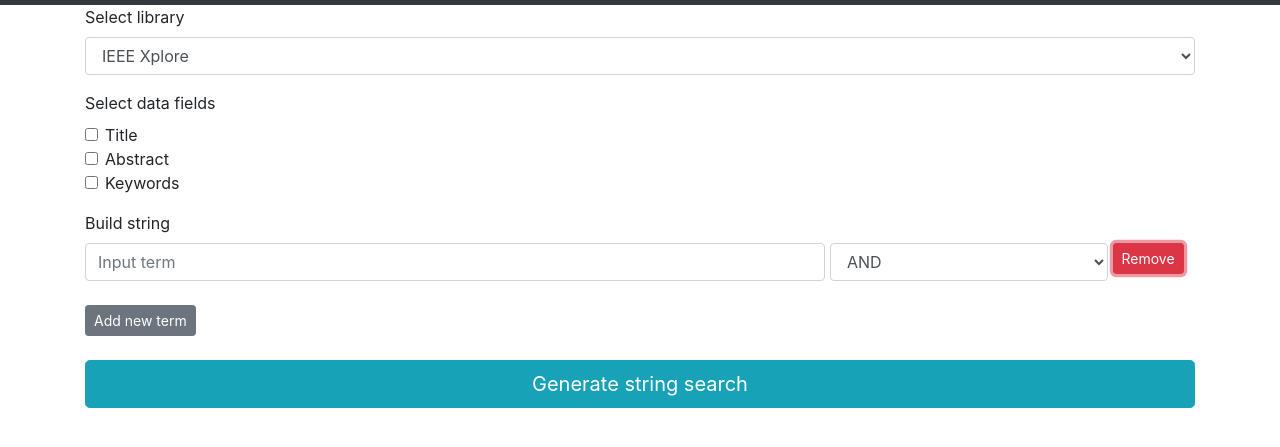
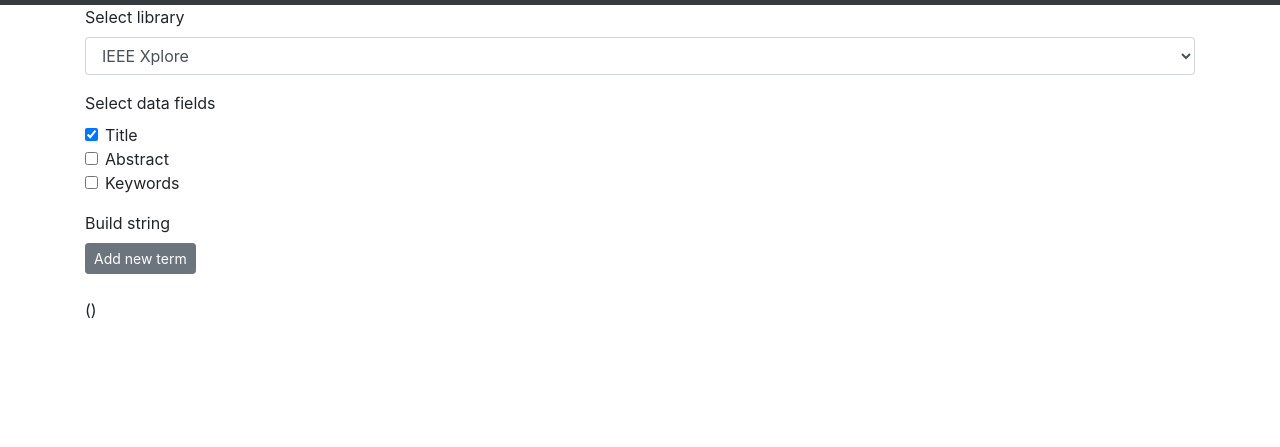
Before and after one commit to simaovsky/string-searcher, a plain HTML site: page index.html in a window 1280 px wide. Both pictures are taken after a click on the button "Remove". Shown: the part 51-498 px from the top of the page. Drawn offline with nearby package versions, Linux system fonts and the light colour scheme.

Commit message:
add first test to operators and  data-field search

```diff
--- /dev/null
+++ b/contents/data-fields.js
@@ -0,0 +1,9 @@
+function replaceAll(str, find, replace) {
+    return str.replace(new RegExp(find, 'g'), replace);
+}
+
+function getDataField(string) {
+    if ($('#title')[0].checked)
+        return replaceAll(string, "data-field", "document-title")
+    return string;
+}
--- /dev/null
+++ b/contents/operators.js
@@ -0,0 +1 @@
+fun
--- a/contents/script.js
+++ b/contents/script.js
@@ -33,12 +33,12 @@ function writeNewTerm() {
     var newId = currentId + 1;
     $(`#row-${currentId}`).append(
         `<div>
-            <input type="text" class="form-control col-sm-8" placeholder="Input term" name="term${newId}" style="float: left; margin-right: 5px" id="term${newId}"/>
-            <select class="form-control col-sm-3" id="operator${newId}" name="operator${newId}" style="float: left; margin-right: 5px">
+            <input onkeyup="updateString()" type="text" class="form-control col-sm-8" placeholder="Input term" name="term-${currentId}" style="float: left; margin-right: 5px" id="term-${currentId}"/>
+            <select onchange="updateString()" class="form-control col-sm-3" id="operator-${currentId}" name="operator-${currentId}" style="float: left; margin-right: 5px">
                 <option value="AND" selected>AND</option>
-                <option value="OR" disabled>OR</option>
+                <option value="OR">OR</option>
             </select>
-            <button type="button" class="btn btn-danger btn-sm" style="float: left;" onclick="removeTerm(${newId})">Remove</button>
+            <button type="button" class="btn btn-danger btn-sm" style="float: left;" onclick="removeTerm(${currentId})">Remove</button>
         </div>
         <div class="clearfix"></div>
         <br/>`);
@@ -52,17 +52,9 @@ function writeNewTerm() {
 function removeTerm(id) {
     if (terms[id - 1]) {
         terms[id - 1].show = false;
-        $(`#row-${id - 1}`).empty();
+        $(`#row-${id}`).empty();
     }
-}
-
-function generateStringSearch() {
-    for (var i = 0; i < terms.length; i++) {
-        if (terms[i].show) {
-            console.log($(`#term${i}`).val());
-            console.log($(`#operator${i}`).val());
-        }
-    }
+    updateString();
 }
 
 /**
@@ -82,3 +74,19 @@ function formatTerm(term) {
 function isSpecialTerm(term) {
     return term.indexOf(" ") > 0 || term.indexOf("-") > 0;
 }
+
+
+function updateString() {
+    var consult = '(';
+    var last = terms.filter(f => f.show);
+    for (var i = 0; i < terms.length; i++) {
+        if (terms[i].show) {
+            consult += `"data-field":` + " " + formatTerm($(`#term-${terms[i].id}`).val()) + " ";
+            if (terms[i].id != last[last.length - 1].id)
+                consult += $(`#operator-${terms[i].id}`).val() + " ";
+        }
+    }
+    consult += ')';
+
+    $("#string").html(getDataField(consult).trim());
+}
--- a/index.html
+++ b/index.html
@@ -8,6 +8,8 @@
 
     <script src="https://code.jquery.com/jquery-3.3.1.slim.min.js" integrity="sha384-q8i/X+965DzO0rT7abK41JStQIAqVgRVzpbzo5smXKp4YfRvH+8abtTE1Pi6jizo" crossorigin="anonymous"></script>
     <script src="contents/script.js"></script>
+    <script src="contents/operators.js"></script>
+    <script src="contents/data-fields.js"></script>
 </head>
 <body>
     <nav class="navbar navbar-dark bg-dark">
@@ -32,7 +34,6 @@
             </ul>
         </div>
     </nav>
-
     <section class="container">
         <form class="span12">
             <div class="form-group">
@@ -48,7 +49,7 @@
             <div class="form-group">
                 <label>Select data fields</label>
                 <div class="form-check">
-                    <input class="form-check-input" type="checkbox" value="title" id="title">
+                    <input class="form-check-input" type="checkbox" value="title" id="title" checked>
                     <label class="form-check-label" for="title">
                         Title
                     </label>
@@ -78,8 +79,10 @@
                 <button type="button" class="btn btn-secondary btn-sm" onclick="addNewTerm()">Add new term</button>
             </div>
             <br/>
-            <button type="button" class="btn btn-info btn-lg btn-block" onclick="generateStringSearch()">Generate string search</button>
         </form>
+        <div id="string">
+
+        </div>
     </section>
 </body>
 </html>
```
